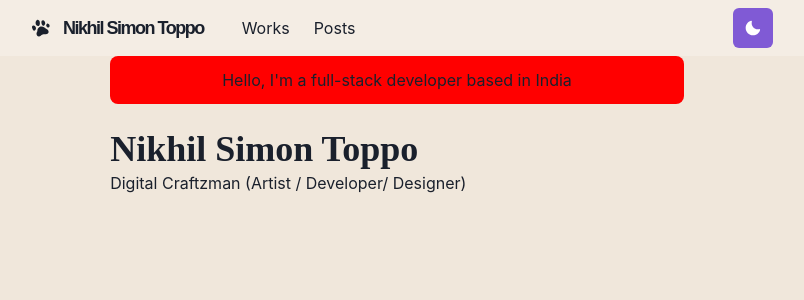
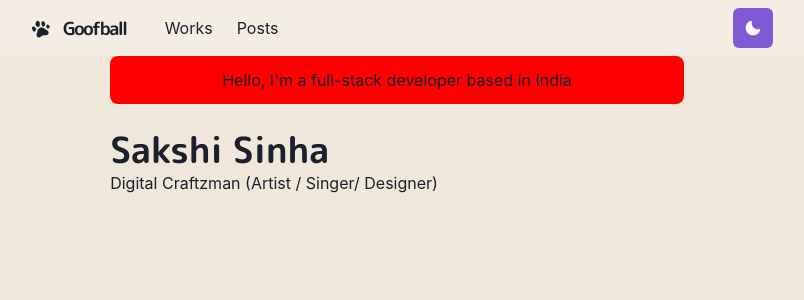
Before and after one commit to Kirito-Excalibur/Portfolio_V2, a Next.js app: page / in a window 1280 px wide. Shown: the top 300 px of the page, without its empty margins (243-1047 px from the left). Built offline with nearby package versions, Linux system fonts and the light colour scheme.

Commit message:
Font Added

```diff
--- a/components/fonts.js
+++ b/components/fonts.js
@@ -0,0 +1,6 @@
+const Fonts = () => (
+  <style jsx global>{`
+    @import url('https://fonts.googleapis.com/css2?family=M+PLUS+Rounded+1c:wght@300;700&display=swap');
+  `}</style>
+)
+export default Fonts
--- a/components/logo.js
+++ b/components/logo.js
@@ -30,7 +30,7 @@ const Logo=()=>{
                     fontFamily="'M PLUS Rounded 1c', sans-serif"
                     fontWeight='bold'
 
-                    >Nikhil Simon Toppo</Text>
+                    >Goofball</Text>
                 </LogoBox>
 
         </Link>
--- a/pages/_app.js
+++ b/pages/_app.js
@@ -1,11 +1,13 @@
 "use client";
 import { ChakraProvider } from '@chakra-ui/react'
 import Layout from '../components/layouts/main'
+import Fonts from '../components/fonts'
 import theme from '../lib/theme'
 
 const Website = ({ Component, pageProps, router }) => {
   return (
     <ChakraProvider theme={theme}>
+      <Fonts/>
       <Layout router={router}>
         <Component {...pageProps} key={router.route} />
       </Layout>
--- a/pages/index.js
+++ b/pages/index.js
@@ -11,11 +11,11 @@ const page = () => {
 
       <Box display={{ md: 'flex' }}>
         <Box flexGrow={1}>
-          <Heading as="h1" variant="page-title">
-            Nikhil Simon Toppo
+          <Heading as="h2" variant="page-title">
+            Sakshi Sinha
           </Heading>
 
-          <p>Digital Craftzman (Artist / Developer/ Designer)</p>
+          <p>Digital Craftzman (Artist / Singer/ Designer)</p>
         </Box>
       </Box>
     </Container>
```
